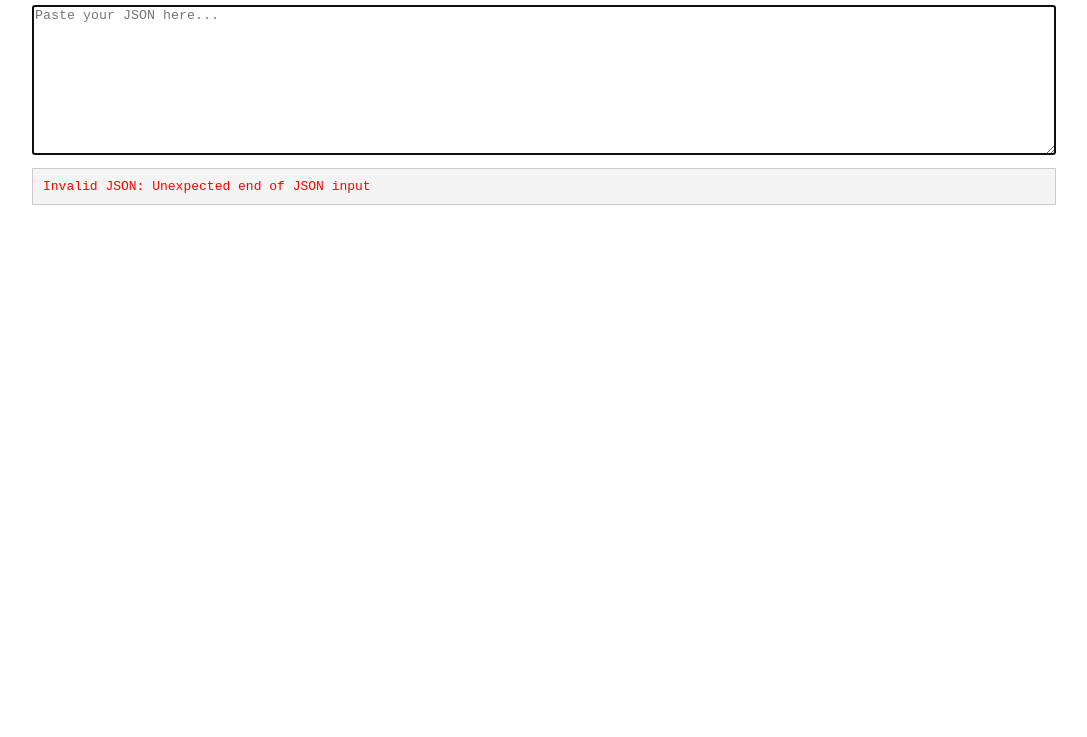
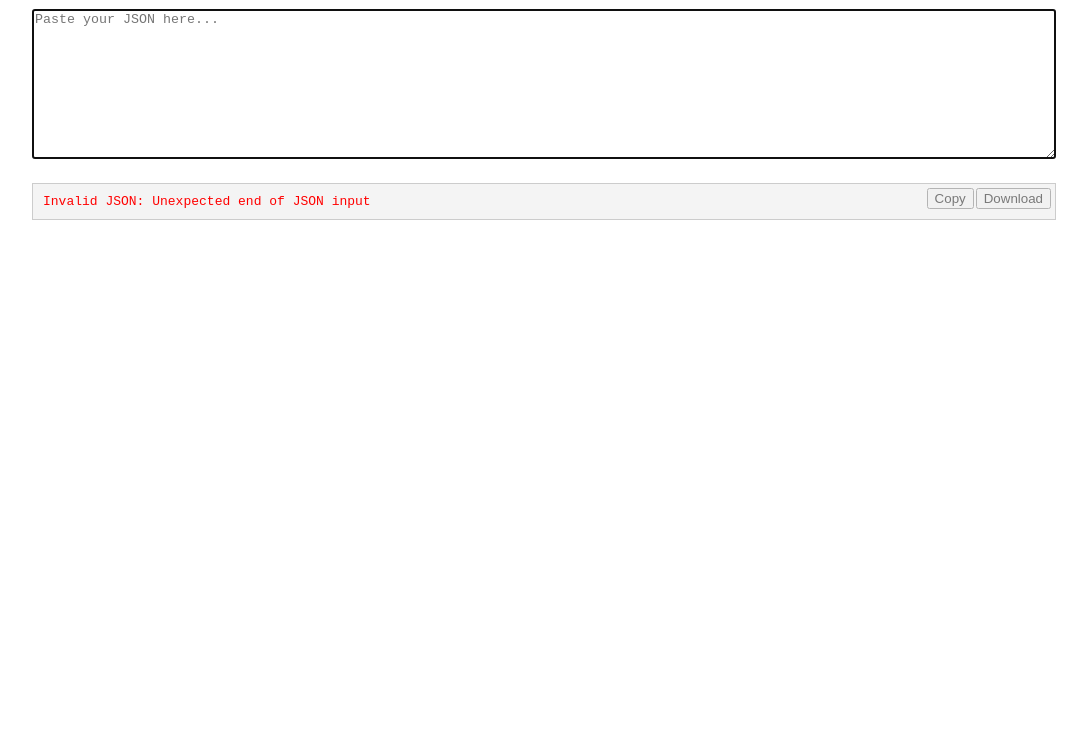
Before and after one commit to CodingJury/json-formatter, a plain HTML site: page index.html in a window 1280 px wide. Shown: the part 63-800 px from the top of the page, without its empty margins (96-1183 px from the left). Drawn offline with Linux system fonts and the light colour scheme.

Commit message:
FEATURE ADDED : copy to clipboard | download JSON

```diff
--- a/JSONFormatter.js
+++ b/JSONFormatter.js
@@ -95,4 +95,29 @@ class JSONFormatter {
             this.#render();
         });
     }
+
+    copyToClipboard(copyElement) {
+        const output = this.outputElement.innerText;
+        navigator.clipboard.writeText(output).then(() => {
+            if(copyElement) {
+                copyElement.textContent = "Copied ! ";
+
+                // Reset button text after 2 seconds
+                setTimeout(() => {
+                    copyElement.textContent = "Copy";
+                }, 2000);
+            }
+        }).catch(err => {
+            console.error("Failed to copy:", err);
+        });
+    }
+
+    downloadJSON(filename = "formatted.json") {
+        const output = this.outputElement.innerText;
+        const blob = new Blob([output], { type: "application/json" });
+        const a = document.createElement("a");
+        a.href = URL.createObjectURL(blob);
+        a.download = filename;
+        a.click();
+    }
 }
--- a/index.html
+++ b/index.html
@@ -10,7 +10,13 @@
     <div class="wrapper">
         <h2>JSON Formatter</h2>
         <textarea id="jsonInput" placeholder="Paste your JSON here..." autofocus></textarea>
-        <pre id="jsonOutput"></pre>
+        <div class="output-wrapper">
+            <pre id="jsonOutput"></pre>
+            <div class="button-group">
+                <button onclick="jsonFormatter.copyToClipboard(this)" title="Copy to Clipboard">Copy</button>
+                <button onclick="jsonFormatter.downloadJSON()" title="Download JSON file">Download</button>
+            </div>
+        </div>
     </div>
 
     <script src="JSONFormatter.js"></script>
--- a/style.css
+++ b/style.css
@@ -14,12 +14,15 @@ body {
     flex-direction: column;
     align-items: center;
     justify-content: space-around;
+    gap: 24px;
     width: 98%;
-    margin: auto;
+
+    margin: 20px auto;
 }
 
 .wrapper > h2 {
     font-family: Arial, Helvetica, sans-serif;
+    margin: 0;
 }
 
 .wrapper > textarea {
@@ -27,22 +30,47 @@ body {
     height: 150px;
 }
 
-.wrapper > pre {
+.output-wrapper {
+    width: 100%;
+    position: relative;
+}
+
+.output-wrapper > pre {
     border: 1px solid #ccc;
     background: #f4f4f4;;
     width: 100%;
     padding: 10px;
+    margin: 0;
 
     white-space: pre-wrap;  /* if there is a space in word followed my the long word, then during the overflowing break the word from space */
     word-wrap: break-word;  /* if sigle word is too long it will break word, without overflowing */
 }
 
-pre .json-error { color: red; }
-pre .json-key { color: brown; font-weight: bold; }
-pre .json-string { color: green; }
-pre .json-number { color: blue; }
-pre .json-boolean { color: orange; }
-pre .json-null { color: red; }
+.output-wrapper > pre .json-error { color: red; }
+.output-wrapper > pre .json-key { color: brown; font-weight: bold; }
+.output-wrapper > pre .json-string { color: green; }
+.output-wrapper > pre .json-number { color: blue; }
+.output-wrapper > pre .json-boolean { color: orange; }
+.output-wrapper > pre .json-null { color: red; }
+
+.button-group {
+    position: absolute;
+    top: 0;
+    right: 0;
+    margin:5px;
+
+    display: flex;
+    gap: 2px;
+}
+
+.button-group > button {
+    opacity: 0.5;
+}
+
+.button-group > button:hover {
+    opacity: 1;
+}
+
 
 
 
```
